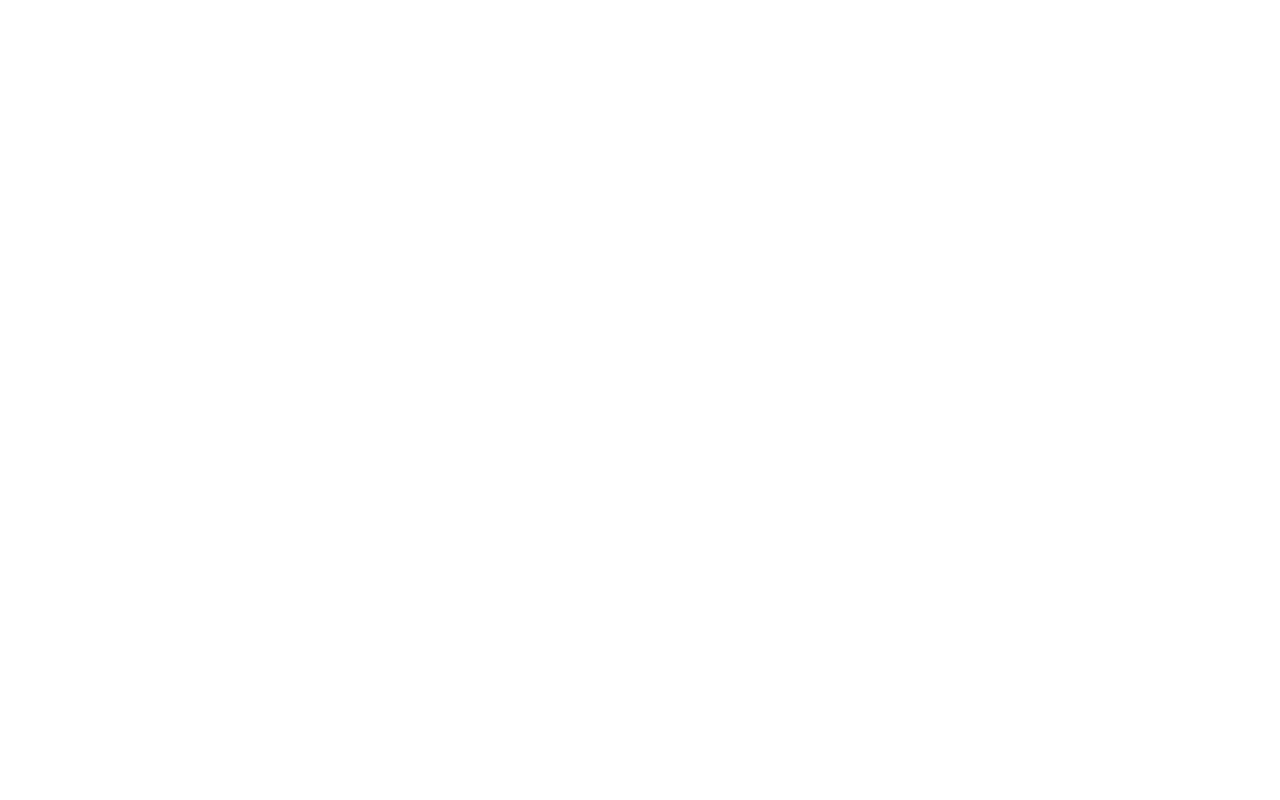
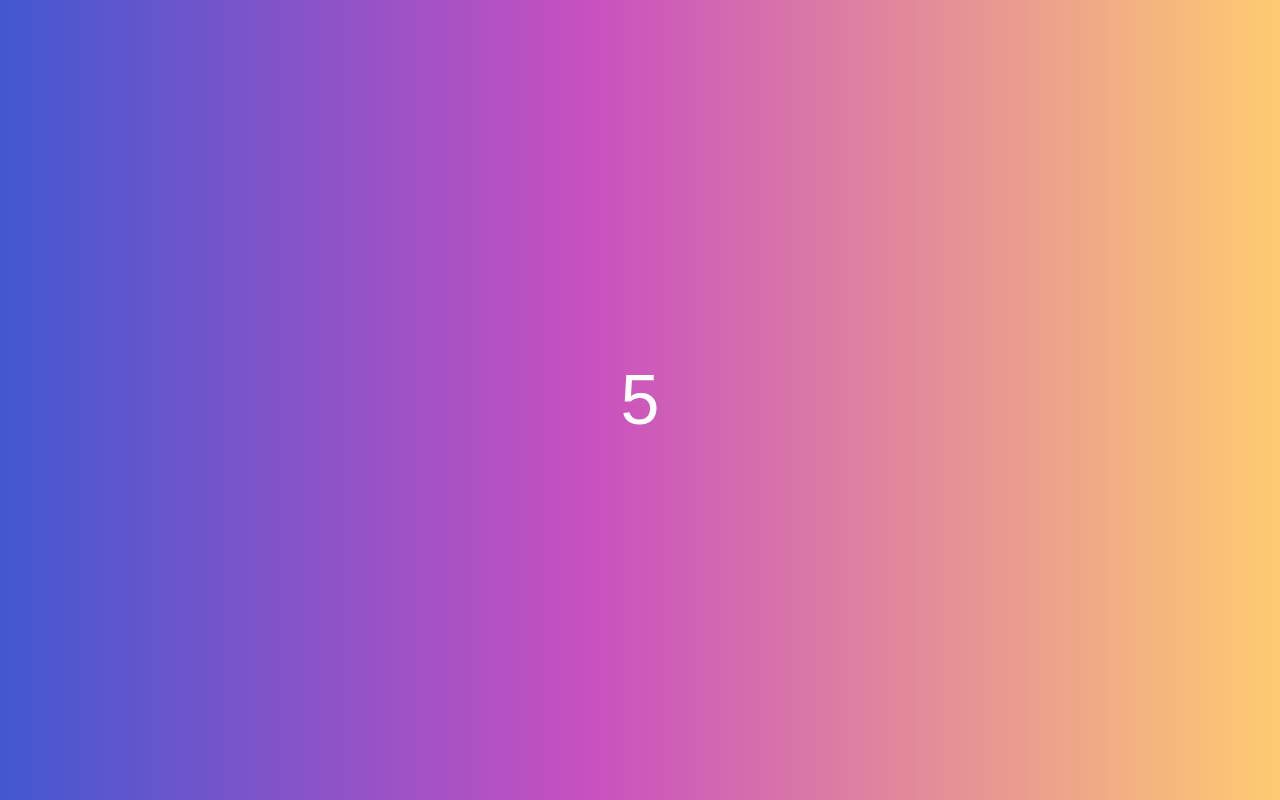
Before and after one commit to keir-lewis/TrainingPages, a website: page index.html in a window 1280 px wide. Drawn offline with Linux system fonts and the light colour scheme; files that its build step writes are made by us from their sources.

Commit message:
Add counter

```diff
--- a/index.html
+++ b/index.html
@@ -6,10 +6,11 @@
   <title>Training Project</title>
   <meta name="description" content="Trello training project">
   <meta name="author" content="Keir Lewis">
-  <link rel="stylesheet" href="css/styles.css">
+  <link rel="stylesheet" href="styles.css">
+  <script src="script.js"></script>
 </head>
 
 <body>
-  <script src="script.js"></script>
+  <div id="counter"></div>
 </body>
 </html>
--- /dev/null
+++ b/package.json
@@ -0,0 +1,5 @@
+{
+  "dependencies": {
+    "lodash": "^4.17.20"
+  }
+}
--- a/script.js
+++ b/script.js
@@ -0,0 +1,8 @@
+let x = 0;
+
+function count() {
+	document.getElementById('counter').innerHTML = '' + x++;
+	setTimeout(count, 1000);
+}
+
+window.onload = count;
--- a/styles.css
+++ b/styles.css
@@ -0,0 +1,20 @@
+#counter {
+	width: 100%;
+    height: 100%;
+    display: flex;
+    position: absolute;
+    top: 0;
+    left: 0;
+    text-align: center;
+    justify-content: center;
+    align-items: center;
+    font-family: sans-serif;
+    font-size: 70px;
+    color: white;
+}
+
+
+body {
+    background-color: #4158D0;
+	background-image: linear-gradient(43deg, #4158D0 0%, #C850C0 46%, #FFCC70 100%);
+}
```
Also changed, not shown: 1 other file.
